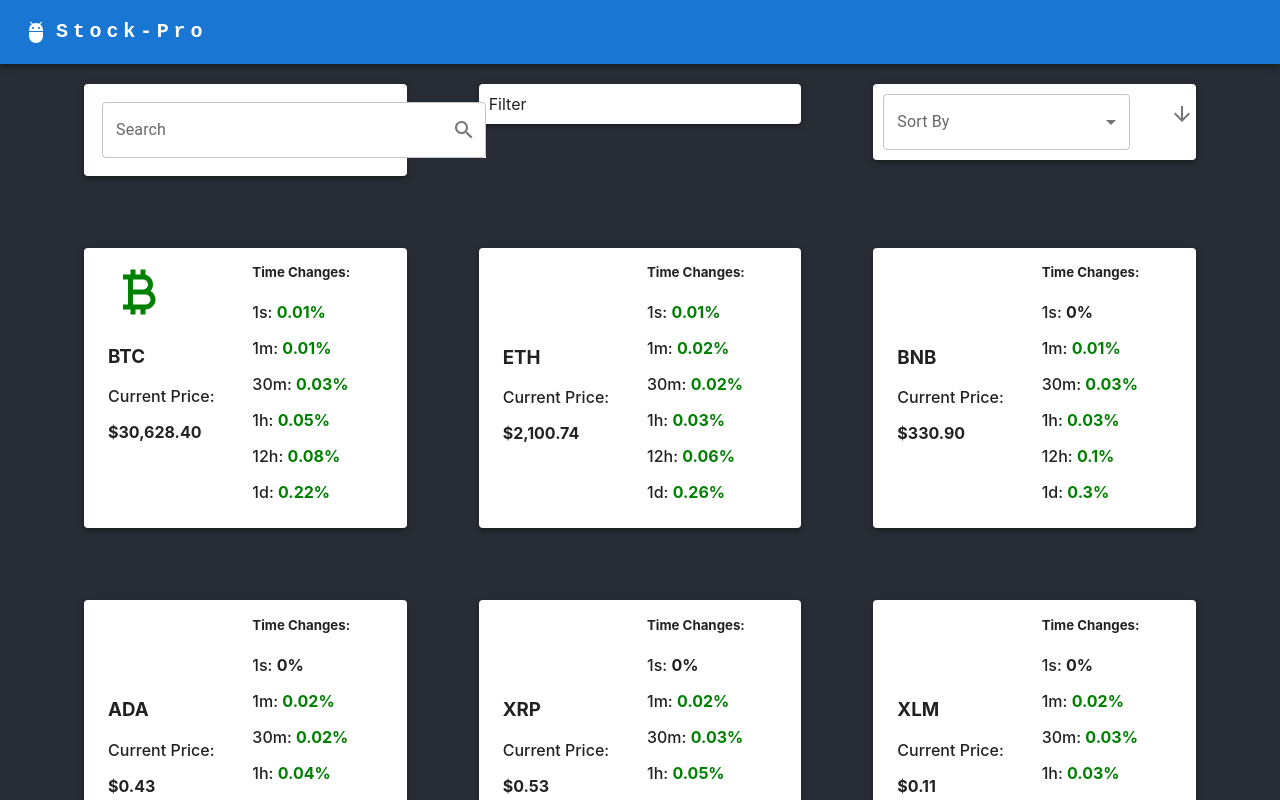
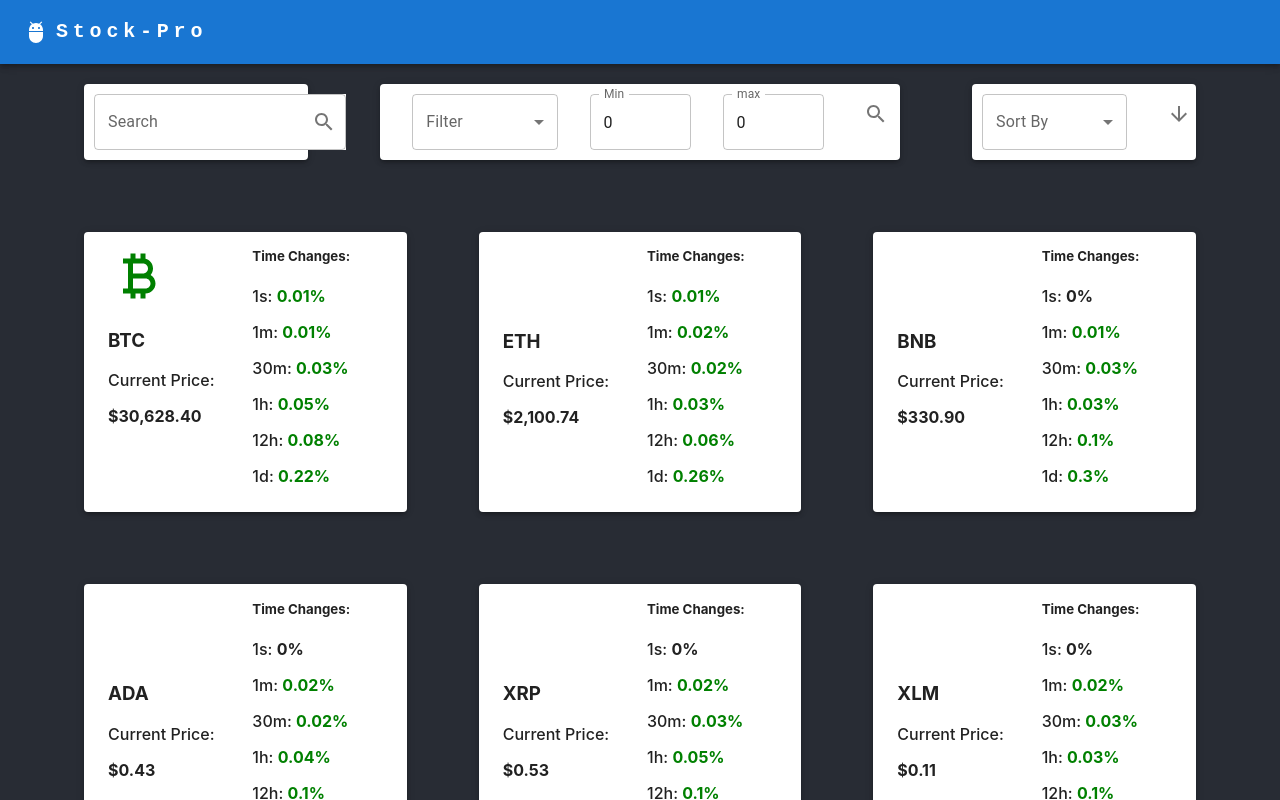
Before and after one commit to Mitrandir-main/stock-pro-frontend, a React (Create React App) app: page / in a window 1280 px wide. Shown: the top 800 px of the page. Built offline with nearby package versions, Linux system fonts and the light colour scheme.

Commit message:
[add] full uuuuuui

```diff
--- a/src/components/home/ChartRenderer.tsx
+++ b/src/components/home/ChartRenderer.tsx
@@ -11,7 +11,7 @@ import FormControl from "@mui/material/FormControl";
 import VisibilityOff from "@mui/icons-material/VisibilityOff";
 import SearchIcon from "@mui/icons-material/Search";
 import MenuItem from "@mui/material/MenuItem";
-import Select from "@mui/material/Select";
+import Select, { SelectChangeEvent } from "@mui/material/Select";
 import ArrowDownwardIcon from "@mui/icons-material/ArrowDownward";
 import ArrowUpwardIcon from "@mui/icons-material/ArrowUpward";
 
@@ -19,6 +19,10 @@ export default function ChartRenderer() {
     const [assets, setAssets] = useState<AssetData | undefined>(undefined);
     const [searchValue, setSearchValue] = useState<string>("");
     const [sort, setSort] = React.useState("");
+    const [filter, setFilter] = React.useState("");
+    const [filterValueMin, setFilterValueMin] = React.useState(0);
+    const [filterValueMax, setFilterValueMax] = React.useState(0);
+
     const [up, setUp] = React.useState(true);
 
     function processJsons(data: any) {
@@ -60,8 +64,12 @@ export default function ChartRenderer() {
         "change1d",
     ];
     const handleSearch = () => {};
-    const handleSort = () => {};
-    const handleFilter = () => {};
+    const handleSort = (event: SelectChangeEvent) => {
+        setSort(event.target.value);
+    };
+    const handleFilter = (event: SelectChangeEvent) => {
+        setFilter(event.target.value);
+    };
 
     useEffect(() => {
         fetch("/dumy.json")
@@ -77,7 +85,7 @@ export default function ChartRenderer() {
         <div style={{ marginTop: "50px", width: "90%", margin: "0 auto" }}>
             {assets !== undefined ? (
                 <Grid container spacing={4} justifyContent="center">
-                    <Grid item xs={12} md={4}>
+                    <Grid item xs={12} md={3}>
                         <Paper
                             elevation={3}
                             style={{
@@ -86,7 +94,7 @@ export default function ChartRenderer() {
                             }}
                         >
                             <FormControl
-                                sx={{ m: 1, width: "38ch" }}
+                                sx={{ width: "25ch" }}
                                 variant="outlined"
                                 style={{ backgroundColor: "white" }}
                             >
@@ -114,18 +122,7 @@ export default function ChartRenderer() {
                             </FormControl>
                         </Paper>
                     </Grid>
-                    <Grid item xs={12} md={4}>
-                        <Paper
-                            elevation={3}
-                            style={{
-                                margin: "20px",
-                                padding: "10px",
-                            }}
-                        >
-                            Filter
-                        </Paper>
-                    </Grid>
-                    <Grid item xs={12} md={4}>
+                    <Grid item xs={12} md={6}>
                         <Paper
                             elevation={3}
                             style={{
@@ -134,7 +131,75 @@ export default function ChartRenderer() {
                             }}
                         >
                             <Grid container spacing={4} justifyContent="center">
-                                <Grid item xs={10}>
+                                <Grid item xs={4}>
+                                    <FormControl fullWidth>
+                                        <InputLabel id="demo-simple-select-label">
+                                            Filter
+                                        </InputLabel>
+                                        <Select
+                                            labelId="demo-simple-select-label"
+                                            id="demo-simple-select"
+                                            value={filter}
+                                            label="Filter"
+                                            onChange={handleFilter}
+                                        >
+                                            {stockParameters.map((x) => {
+                                                return (
+                                                    <MenuItem value={x}>
+                                                        {x}
+                                                    </MenuItem>
+                                                );
+                                            })}
+                                        </Select>
+                                    </FormControl>
+                                </Grid>
+                                <Grid item xs={3}>
+                                    <TextField
+                                        id="outlined-basic"
+                                        label="Min"
+                                        variant="outlined"
+                                        type="number"
+                                        value={filterValueMin}
+                                        onChange={(e) => {
+                                            setFilterValueMin(
+                                                parseInt(e.target.value)
+                                            );
+                                        }}
+                                    />
+                                </Grid>
+                                <Grid item xs={3}>
+                                    <TextField
+                                        id="outlined-basic"
+                                        label="max"
+                                        variant="outlined"
+                                        type="number"
+                                        value={filterValueMax}
+                                        onChange={(e) => {
+                                            setFilterValueMax(
+                                                parseInt(e.target.value)
+                                            );
+                                        }}
+                                    />
+                                </Grid>
+
+                                <Grid item xs={1}>
+                                    <IconButton onClick={() => setUp(!up)}>
+                                        <SearchIcon />
+                                    </IconButton>
+                                </Grid>
+                            </Grid>
+                        </Paper>
+                    </Grid>
+                    <Grid item xs={12} md={3}>
+                        <Paper
+                            elevation={3}
+                            style={{
+                                margin: "20px",
+                                padding: "10px",
+                            }}
+                        >
+                            <Grid container spacing={4} justifyContent="center">
+                                <Grid item xs={9}>
                                     <FormControl fullWidth>
                                         <InputLabel id="demo-simple-select-label">
                                             Sort By
@@ -156,7 +221,7 @@ export default function ChartRenderer() {
                                         </Select>
                                     </FormControl>
                                 </Grid>
-                                <Grid item xs={2}>
+                                <Grid item xs={3}>
                                     <IconButton onClick={() => setUp(!up)}>
                                         {up ? (
                                             <ArrowDownwardIcon />
```
